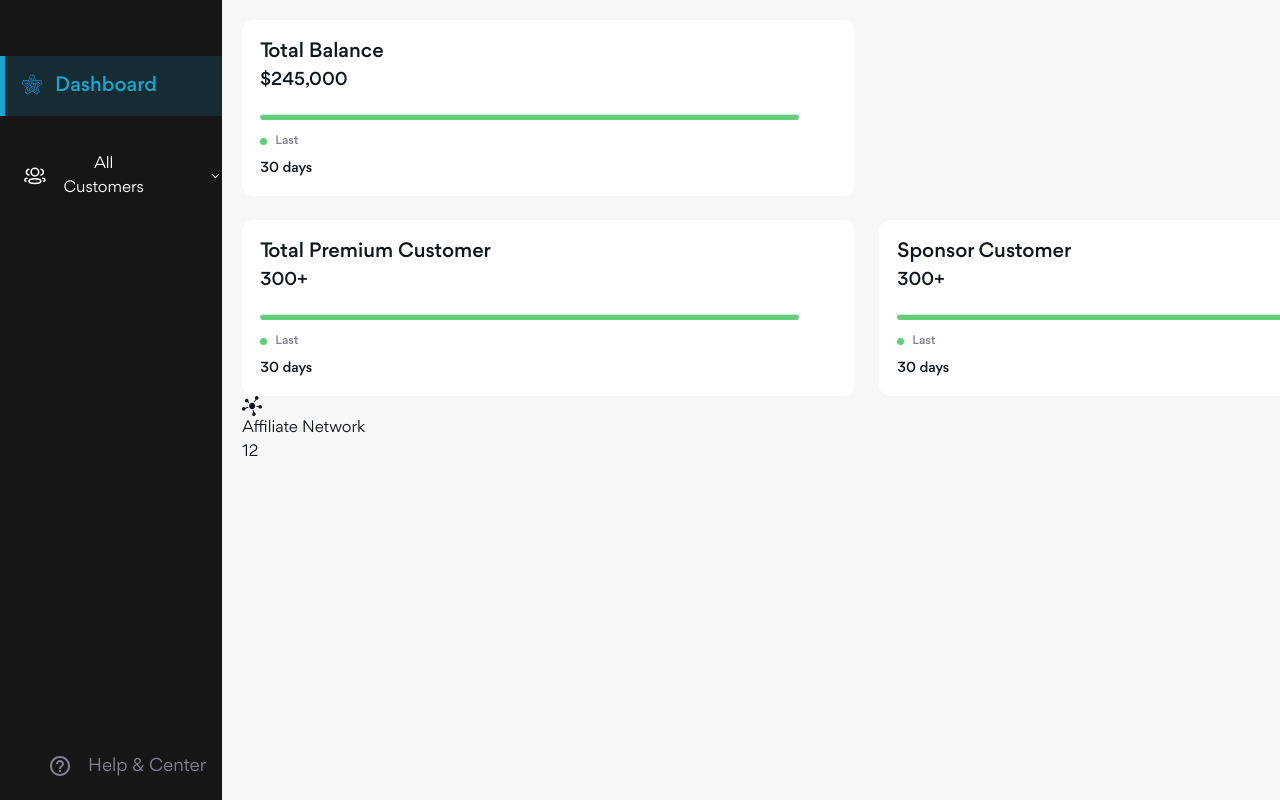
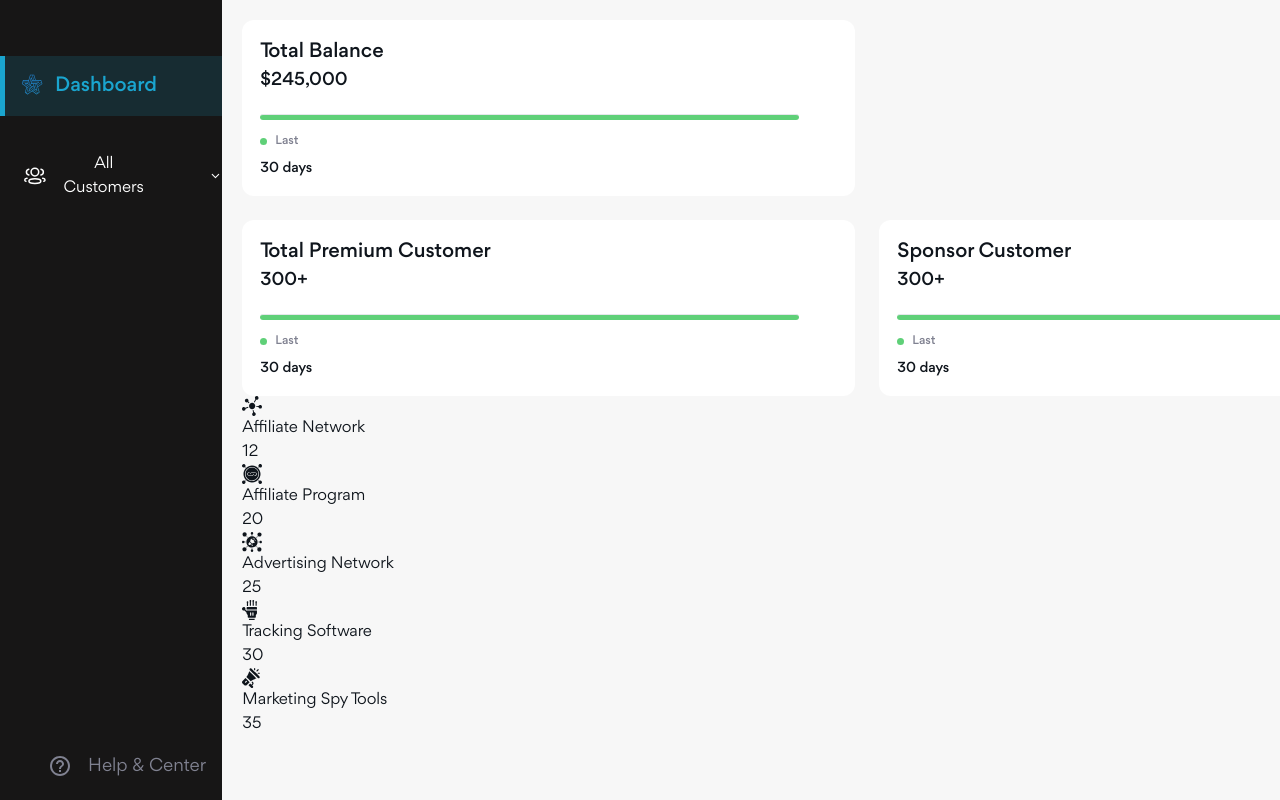
Before and after one commit to AFM-Taha/affling, a Next.js app: page /admin/dashboard in a window 1280 px wide. Shown: the top 800 px of the page. Built offline with nearby package versions, Linux system fonts and the light colour scheme.

Commit message:
add all small card with their data

```diff
--- a/src/pages/admin/dashboard/index.tsx
+++ b/src/pages/admin/dashboard/index.tsx
@@ -1,6 +1,10 @@
+import LinkCircleFill from '@/assets/icons/LinkCircleFill';
+import MicFillCircle from '@/assets/icons/MicFillCircle';
 import NetworkIcon from '@/assets/icons/NetworkIcon';
+import RoboticHand from '@/assets/icons/RoboticHand';
 import DashboardCard from '@/components/admin/DashboardCard';
 import DashboardSmallCard from '@/components/admin/DashboardSmallCard';
+import Mic from '@/assets/icons/Mic';
 
 export default function Dashboard() {
   return (
@@ -28,11 +32,33 @@ export default function Dashboard() {
       </div>
 
       {/* ----- Small Cards ----- */}
-      <DashboardSmallCard
-        title={'Affiliate Network'}
-        quantity={'12'}
-        icon={<NetworkIcon />}
-      />
+      <div>
+        <DashboardSmallCard
+          title={'Affiliate Network'}
+          quantity={'12'}
+          icon={<NetworkIcon />}
+        />
+        <DashboardSmallCard
+          title={'Affiliate Program'}
+          quantity={'20'}
+          icon={<LinkCircleFill />}
+        />
+        <DashboardSmallCard
+          title={'Advertising Network'}
+          quantity={'25'}
+          icon={<MicFillCircle />}
+        />
+        <DashboardSmallCard
+          title={'Tracking Software'}
+          quantity={'30'}
+          icon={<RoboticHand />}
+        />
+        <DashboardSmallCard
+          title={'Marketing Spy Tools'}
+          quantity={'35'}
+          icon={<Mic />}
+        />
+      </div>
     </div>
   );
 }
```
